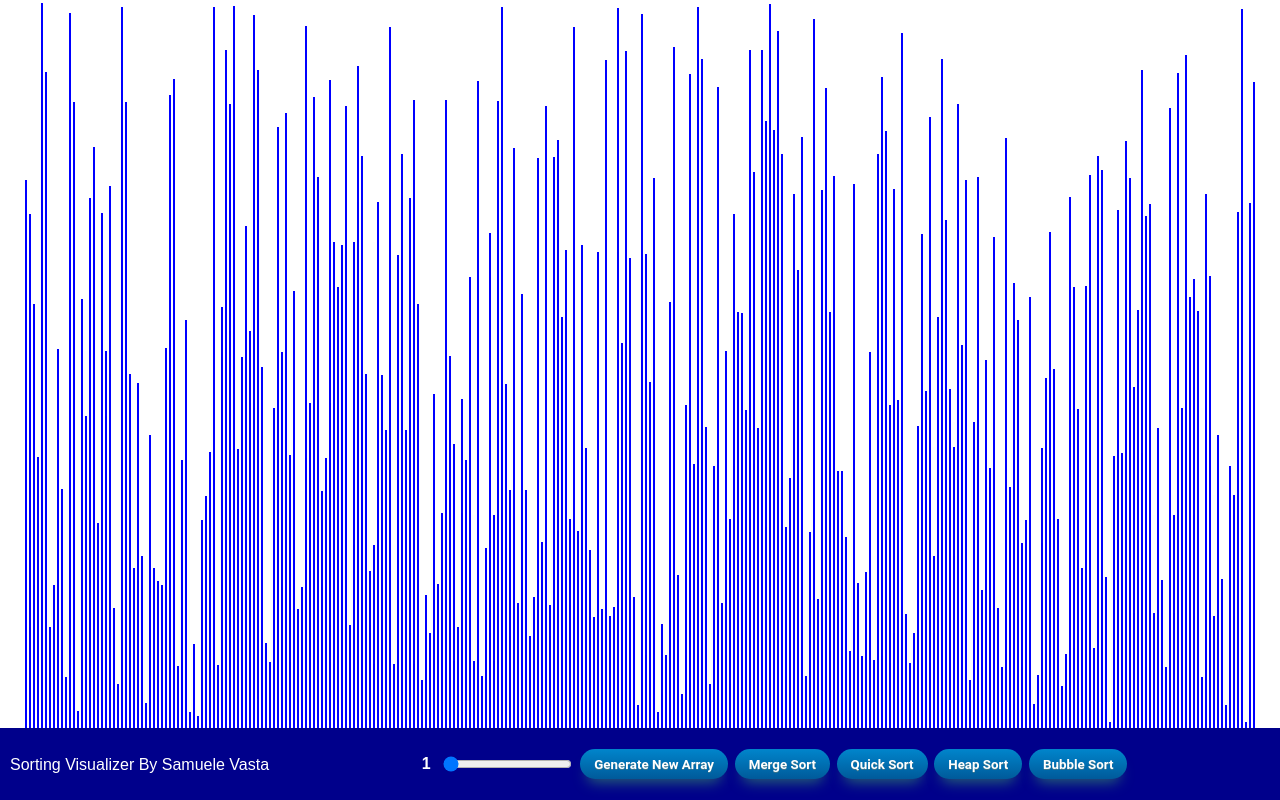
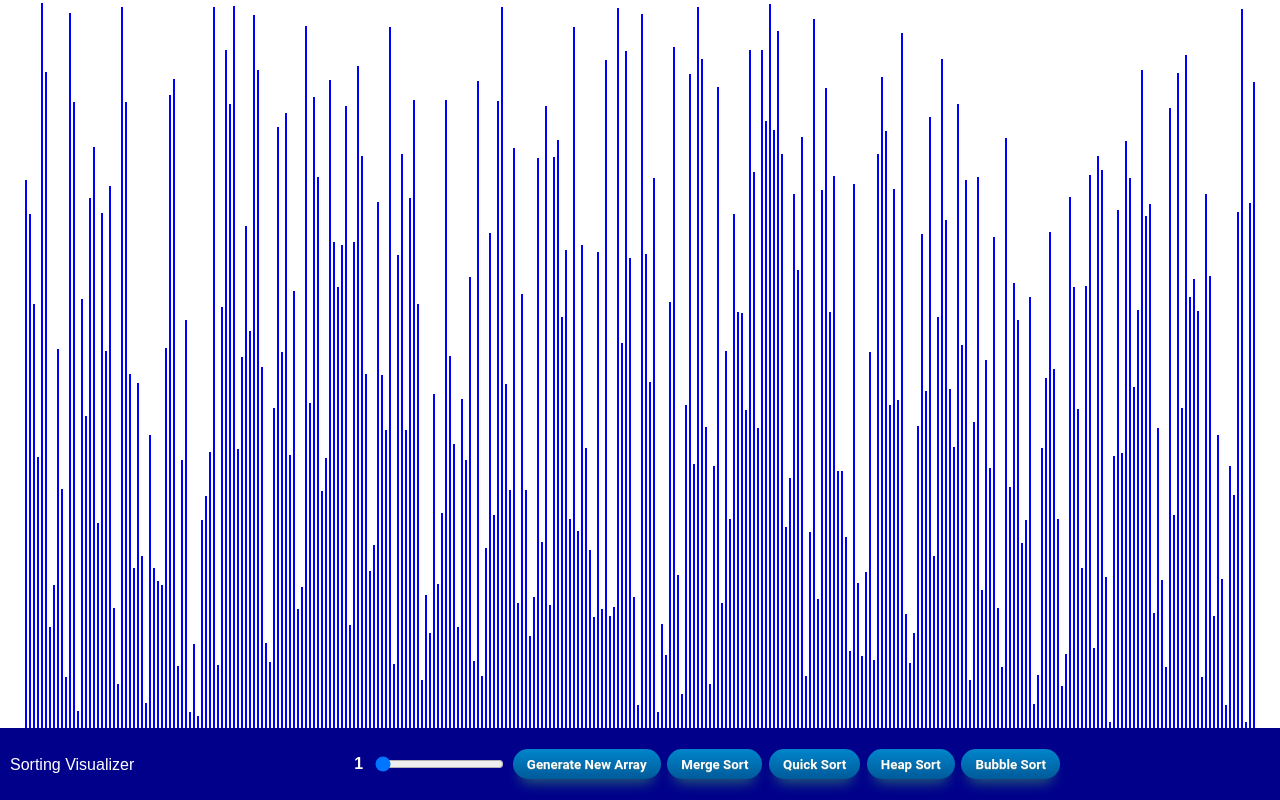
Before and after one commit to Hevial/Sorting-Visualizer, a React (Create React App) app: page / in a window 1280 px wide. Built offline with nearby package versions, Linux system fonts and the light colour scheme.

Commit message:
Update SortingVisualizer.jsx

```diff
--- a/src/SortingVisualizer/SortingVisualizer.jsx
+++ b/src/SortingVisualizer/SortingVisualizer.jsx
@@ -136,7 +136,7 @@ export default class SortingVisualizer extends React.Component {
                 </div>
                 <div className='tool-bar' >
                     <div>
-                        <span id="title">Sorting Visualizer By Samuele Vasta</span>
+                        <span id="title">Sorting Visualizer</span>
                     </div>
 
                     <div className='menu'>
```
